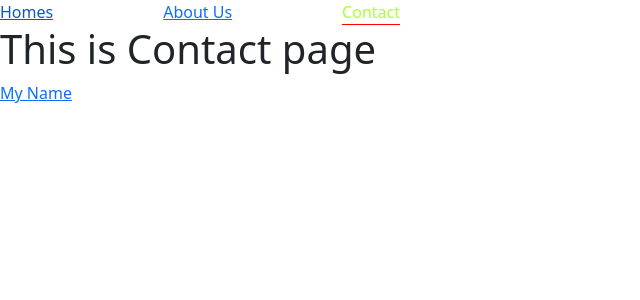
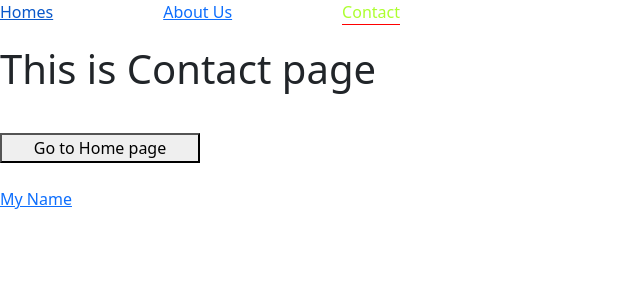
Before and after one commit to Rithick69/React-Tutorials, a React (Create React App) app: page /contact in a window 1280 px wide. Shown: the top 300 px of the page, without its empty margins (0-640 px from the left). Built offline with nearby package versions, Linux system fonts and the light colour scheme.

Commit message:
Learnt about useNavigate hooks in react router

```diff
--- a/src/practice_utils/react_routers/About.jsx
+++ b/src/practice_utils/react_routers/About.jsx
@@ -1,7 +1,28 @@
 import React from "react";
+import { useNavigate } from "react-router-dom";
 
 const About = () => {
-	return <h1>This is About page</h1>;
+	const navigate = useNavigate();
+	// useNavigate helps us to navigate from one page to another.
+	const goToContact = () => {
+		navigate("/contact");
+	};
+	return (
+		<>
+			<section>
+				<h1 style={{ margin: "20px 0" }}>This is About page</h1>
+				<button onClick={() => goToContact()}>Go to contact page</button>
+				{/* Go back button */}
+				<button
+					onClick={() => {
+						navigate(-1);
+					}}
+				>
+					Go Back
+				</button>
+			</section>
+		</>
+	);
 };
 
 export default About;
--- a/src/practice_utils/react_routers/Contact.jsx
+++ b/src/practice_utils/react_routers/Contact.jsx
@@ -1,12 +1,30 @@
 import React from "react";
-import { Link, Outlet } from "react-router-dom";
+import { Link, Outlet, useNavigate } from "react-router-dom";
 
 const Contact = () => {
+	const navigate = useNavigate();
+	const goToHome = () => {
+		navigate("/");
+	};
 	return (
 		<>
-			<h1>This is Contact page</h1>
-			<Link to="name">My Name</Link>
-			<Outlet />
+			<section>
+				<h1 style={{ marginTop: "20px" }}>This is Contact page</h1>
+				<div
+					style={{
+						display: "flex",
+						justifyContent: "space-between",
+						width: "200px",
+						marginTop: "40px",
+						flexDirection: "column",
+					}}
+				>
+					<button onClick={() => goToHome()}>Go to Home page</button>
+					<br />
+					<Link to="name">My Name</Link>
+					<Outlet />
+				</div>
+			</section>
 		</>
 	);
 };
--- a/src/practice_utils/react_routers/Home.jsx
+++ b/src/practice_utils/react_routers/Home.jsx
@@ -3,7 +3,7 @@ import React from "react";
 const Home = () => {
 	return (
 		<>
-			<h1>This is Home page</h1>
+			<h1 style={{ margin: "20px 0" }}>This is Home page</h1>
 		</>
 	);
 };
--- a/src/practice_utils/react_routers/Routers.jsx
+++ b/src/practice_utils/react_routers/Routers.jsx
@@ -21,7 +21,7 @@ import "./index.css";
 
 const Routers = () => {
 	const Name = () => {
-		return <h1>Hello, I am Rithick</h1>;
+		return <h1 style={{ marginTop: "20px" }}>Hello, I am Rithick</h1>;
 	};
 	return (
 		<>
```
